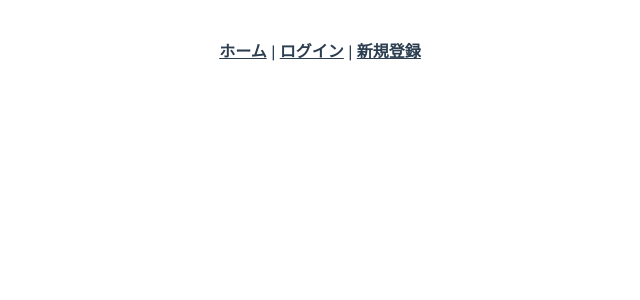
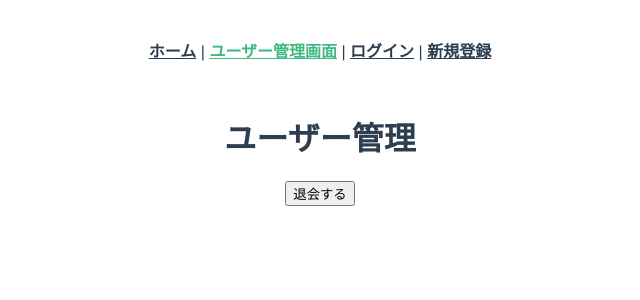
Before and after one commit to sakurakotubaki/vue-myapp, a Vue app: page /admin in a window 1280 px wide. Shown: the top 300 px of the page, without its empty margins (320-960 px from the left). Built offline with nearby package versions, Linux system fonts and the light colour scheme; no server answers.

Commit message:
ユーザーの退会機能を作成中?

```diff
--- a/src/App.vue
+++ b/src/App.vue
@@ -2,6 +2,7 @@
   <div id="app">
     <nav>
       <router-link to="/">ホーム</router-link> |
+      <router-link to="/admin">ユーザー管理画面</router-link> |
       <router-link to="/login">ログイン</router-link> |
       <router-link to="/signup">新規登録</router-link>
     </nav>
--- a/src/config/firebase.js
+++ b/src/config/firebase.js
@@ -12,3 +12,4 @@ const firebaseConfig = {
 
 const app = initializeApp(firebaseConfig);
 export const auth = getAuth();
+export const user = auth.currentUser;
--- a/src/router/index.js
+++ b/src/router/index.js
@@ -27,6 +27,14 @@ const routes = [
     component: () => import(/* webpackChunkName: "about" */ '../views/SignUp.vue')
   },
   {
+    path: '/admin',
+    name: 'admin',
+    // route level code-splitting
+    // this generates a separate chunk (about.[hash].js) for this route
+    // which is lazy-loaded when the route is visited.
+    component: () => import(/* webpackChunkName: "about" */ '../views/Admin.vue')
+  },
+  {
     path: '/mypage',
     name: 'mypage',
     // route level code-splitting
--- /dev/null
+++ b/src/views/Admin.vue
@@ -0,0 +1,40 @@
+<template>
+  <div>
+    <h1>ユーザー管理</h1>
+    <button @click="deleteUser">退会する</button>
+  </div>
+</template>
+
+<script>
+import { deleteUser } from "firebase/auth";
+import { onAuthStateChanged } from "firebase/auth";
+import { auth, user } from "@/config/firebase";
+
+onAuthStateChanged(auth, (user) => {
+  if (user) {
+    // User is signed in, see docs for a list of available properties
+    // https://firebase.google.com/docs/reference/js/firebase.User
+    const uid = user.uid;
+    // ...
+  } else {
+    // User is signed out
+    // ...
+  }
+});
+
+export default {
+  data: () => {
+  },
+  methods : {
+    async deleteUser(user) {
+      try {
+        console.log('ユーザーアカウントを削除しました!')
+        alert('ユーザーアカウントを削除しました!')
+      } catch (e) {
+        console.error(e)
+        alert('ユーザーアカウントの削除に失敗しました!')
+      }
+    }
+  },
+}
+</script>
```
